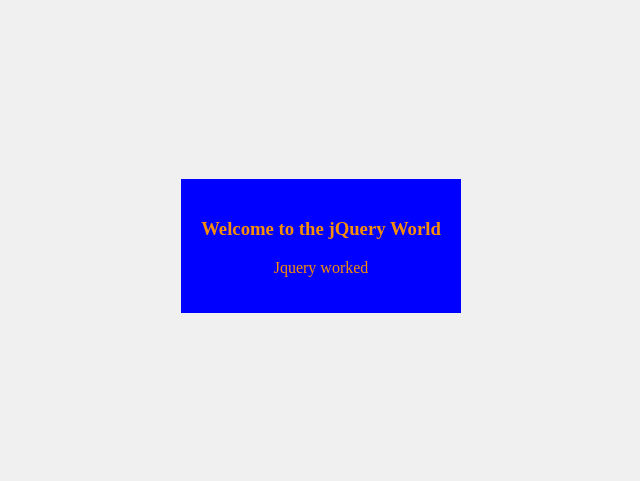
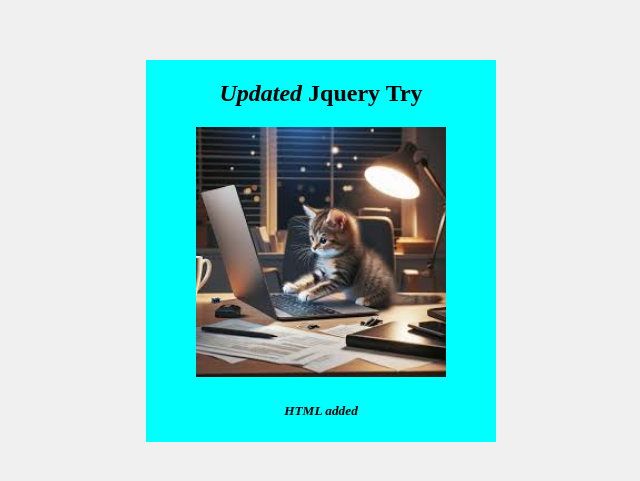
Before and after one commit to SyeedShovon/jquery_uba, a plain HTML site: page index.html in a window 1280 px wide. Shown: the part 149-630 px from the top of the page, without its empty margins (319-959 px from the left). Drawn offline with nearby package versions, Linux system fonts and the light colour scheme.

Commit message:
jquery 12 done

```diff
--- a/index.html
+++ b/index.html
@@ -9,10 +9,25 @@
     <script src="https://code.jquery.com/jquery-3.7.1.js" integrity="sha256-eKhayi8LEQwp4NKxN+CfCh+3qOVUtJn3QNZ0TciWLP4=" crossorigin="anonymous"></script>
 </head>
 <body>
-    <div id="magic_container">
+    <!-- <div id="magic_container">
         <h3>Welcome to the jQuery World</h3>
         <p>Learn here the basics....</p>
-    </div>
+    </div> -->
+    <!-- <br> -->
+    <!-- <div class="box" id="target">Jquery Box</div>
+    <button id="animate_btn">Animate</button> -->
+
+    <!-- <br> -->
+    <!-- <div id="box">Hello</div> -->
+
+    <!-- <br> -->
+     <div id="box">
+        <h2>Jquery Try</h2>
+        <img id="sampleImage" src="images/cat.jpeg" alt="Sample image">
+        <h5></h5>
+     </div>
+
+
     <script src="intro.js"></script>
 </body>
 </html>
--- a/intro.js
+++ b/intro.js
@@ -1,6 +1,69 @@
+// $(document).ready(function(){
+//     $('#magic_container').hide().fadeIn(3000, function(){
+//         $('p').hide().fadeIn(1000).text('Jquery worked');
+//         $('#magic_container').hide().fadeIn(1000).css("background-color","blue");
+//     });
+// });
+
+
+// $(document).ready(function(){
+//     $('#animate_btn').click(function(){
+//         $('.box').animate({
+//             opacity: 0.7,
+//             marginTop: '50px',
+//             fontSize: '50px'
+//         },1000);
+//     });
+// });
+
+
+// $('ul li:selected').css('color','red');
+
+// $('hover_btn').mouseenter(function(){
+//     $('p').text('Hovered');
+// });
+
+// $(document).ready(function(){
+//     $('#animate_btn').click(function(){
+            // $('p').show(1000);
+            // $('p').hide(1000);
+            // $('p').slideDown(1000);
+            // $('p').slideUp(1000);
+//     });
+// });
+
+// $(document).ready(function(){
+//     $('#box').hover(function(){
+//         $(this).fadeIn(500).animate({
+//             width: '+=50px'
+//         });
+//     });
+// });
+
+
+// $(document).ready(function(){
+//     $('#box').click(function(){
+//         $(this).fadeOut(500, function(){
+//             $(this).animate({
+//                 width: '+=50px',
+//                 height: '+=50px'
+//             },500, function(){
+//                 $(this).fadeIn(500);
+//             });
+//         });
+//     });
+// });
+
+//check hover
+
 $(document).ready(function(){
-    $('#magic_container').hide().fadeIn(3000, function(){
-        $('p').hide().fadeIn(1000).text('Jquery worked');
-        $('#magic_container').hide().fadeIn(1000).css("background-color","blue");
-    });
-});
+    let headingText = $("h2").text();
+    console.log("Heading Text: ", headingText);
+
+    let imageUrl = $("#sampleImage").attr('src');
+    console.log("Image URL: ", imageUrl);
+
+    $("h2").prepend("<em>Updated <em>");
+    $("h5").html("<em>HTML added<em>");
+
+})
--- a/style.css
+++ b/style.css
@@ -7,10 +7,52 @@
     background-color: #f0f0f0;
 }
 
-#magic_container{
+/* #magic_container{
     text-align: center;
     padding: 20px;
     background-color: aqua;
     color: rgb(247, 142, 5);
     margin-bottom: 10px;
+} */
+
+/* .box{
+    width: 200px;
+    height: 100px;
+    background-color: chocolate;
+    color: black;
+    display: flex;
+    align-items: center;
+    justify-content: center;
+    font-size: 18px;
+    margin-bottom: 10px;
 }
+
+#animate_btn{
+    margin-left: 20px;
+    padding: 10px;
+    font-size: 16px;
+    font-weight: bold;
+    cursor: pointer;
+} */
+
+/* #box{
+    width: 200px;
+    height: 50px;
+    display: flex;
+    justify-content: center;
+    background-color: aqua;
+    font-weight: bold;
+    font-size: 30px;
+    cursor: pointer;
+} */
+
+#box{
+    text-align: center;
+    background-color: aqua;
+    width: 350px;
+}
+
+#sampleImage{
+    width: 250px;
+    height: auto;
+}
```
Also changed, not shown: images/cat.jpeg (added).
